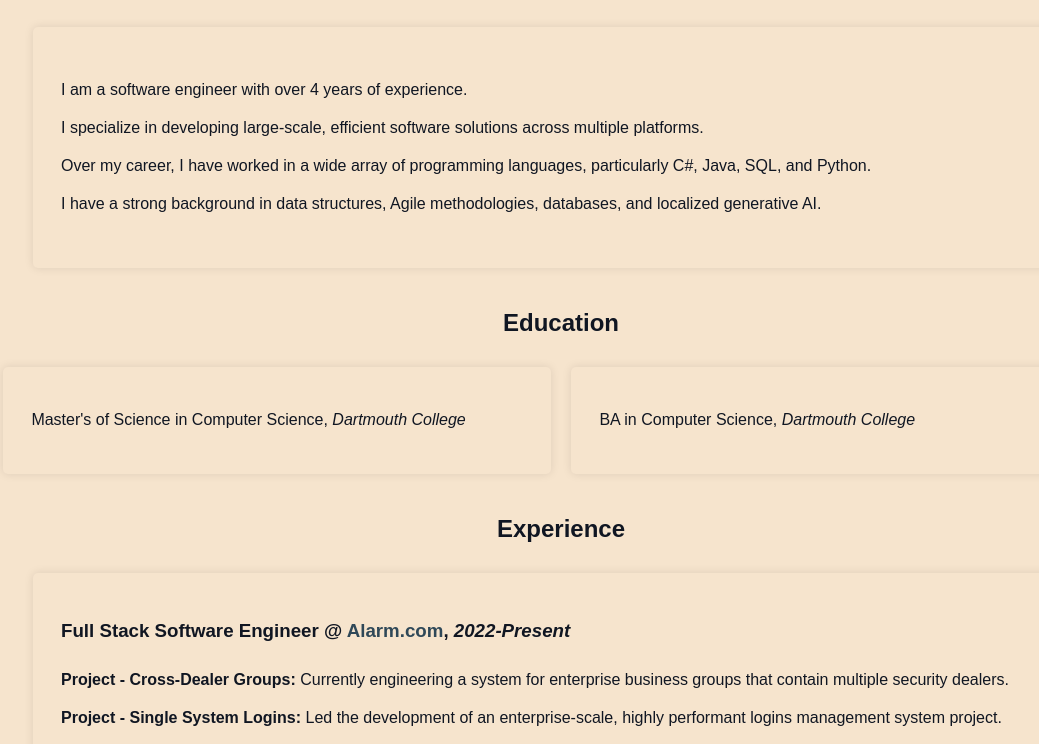
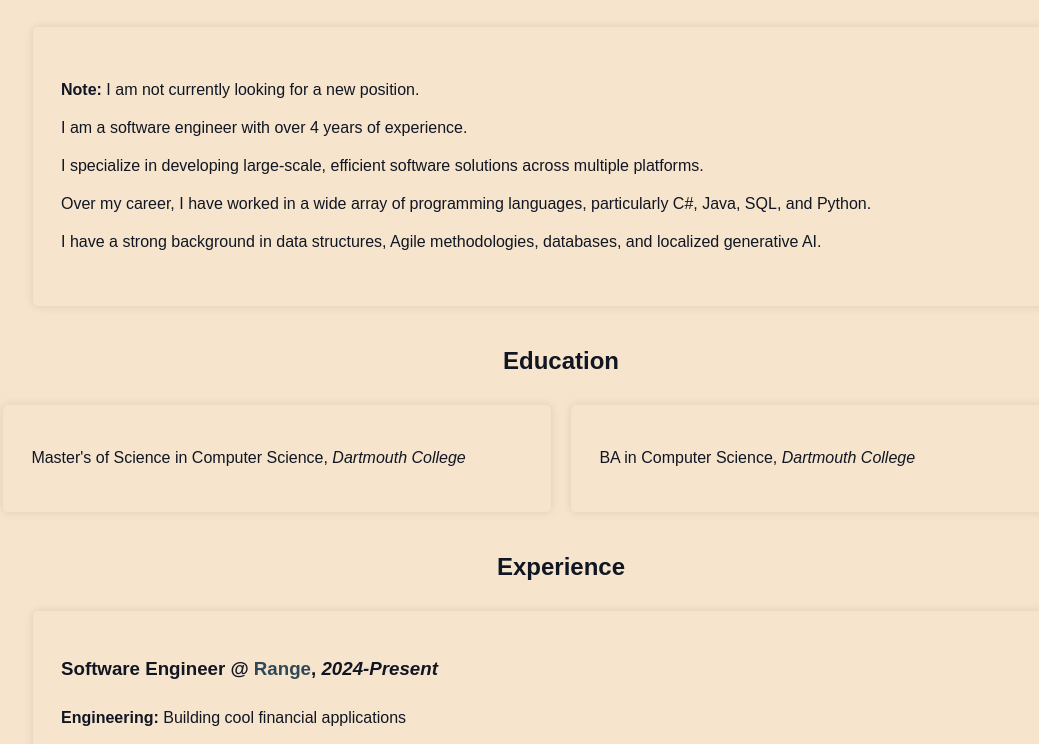
Before and after one commit to theairdemon/theairdemon.github.io, a plain HTML site: page about.html in a window 1280 px wide. Shown: the part 394-1138 px from the top of the page, without its empty margins (79-1118 px from the left). Drawn offline with Linux system fonts and the light colour scheme.

Commit message:
Adding Range, also adding 'not looking for new positions'

```diff
--- a/about.html
+++ b/about.html
@@ -43,6 +43,7 @@
 	<div class="flex-grid">
 	<div class="full-col">
 		<ul class="custom-list">
+		<li><b>Note:</b> I am not currently looking for a new position.</li>
 		<li>I am a software engineer with over 4 years of experience.</li>
 		<li>I specialize in developing large-scale, efficient software solutions across multiple platforms.</li>
 		<li>Over my career, I have worked in a wide array of programming languages, particularly C#, Java, SQL, and Python.</li>
@@ -70,7 +71,14 @@
 	</div>
 	<div class="flex-grid">
 	<div class="full-col">
-		<h3>Full Stack Software Engineer @ <a href="https://alarm.com/" target="_blank">Alarm.com</a>, <i>2022-Present</i></h3>
+		<h3>Software Engineer @ <a href="https://range.com/" target="_blank">Range</a>, <i>2024-Present</i></h3>
+		<ul class="custom-list">
+		<li><b>Engineering:</b> Building cool financial applications</li>
+		</ul>
+	</div>
+
+	<div class="full-col">
+		<h3>Full Stack Software Engineer @ <a href="https://alarm.com/" target="_blank">Alarm.com</a>, <i>2022-2024</i></h3>
 		<ul class="custom-list">
 		<li><b>Project - Cross-Dealer Groups:</b> Currently engineering a system for enterprise business groups that contain multiple security dealers.</li>
 		<li><b>Project - Single System Logins:</b> Led the development of an enterprise-scale, highly performant logins management system project.</li>
```
